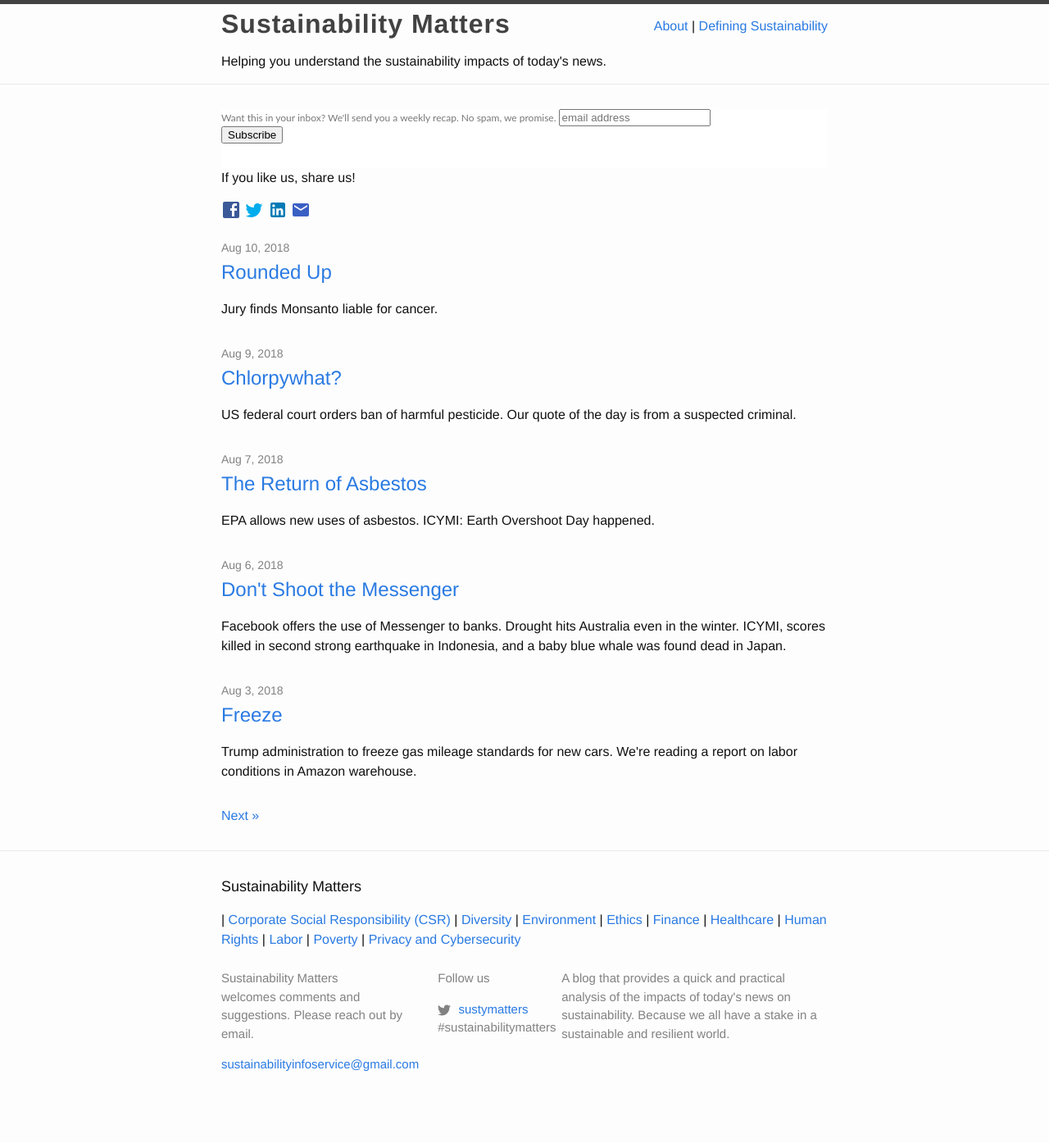
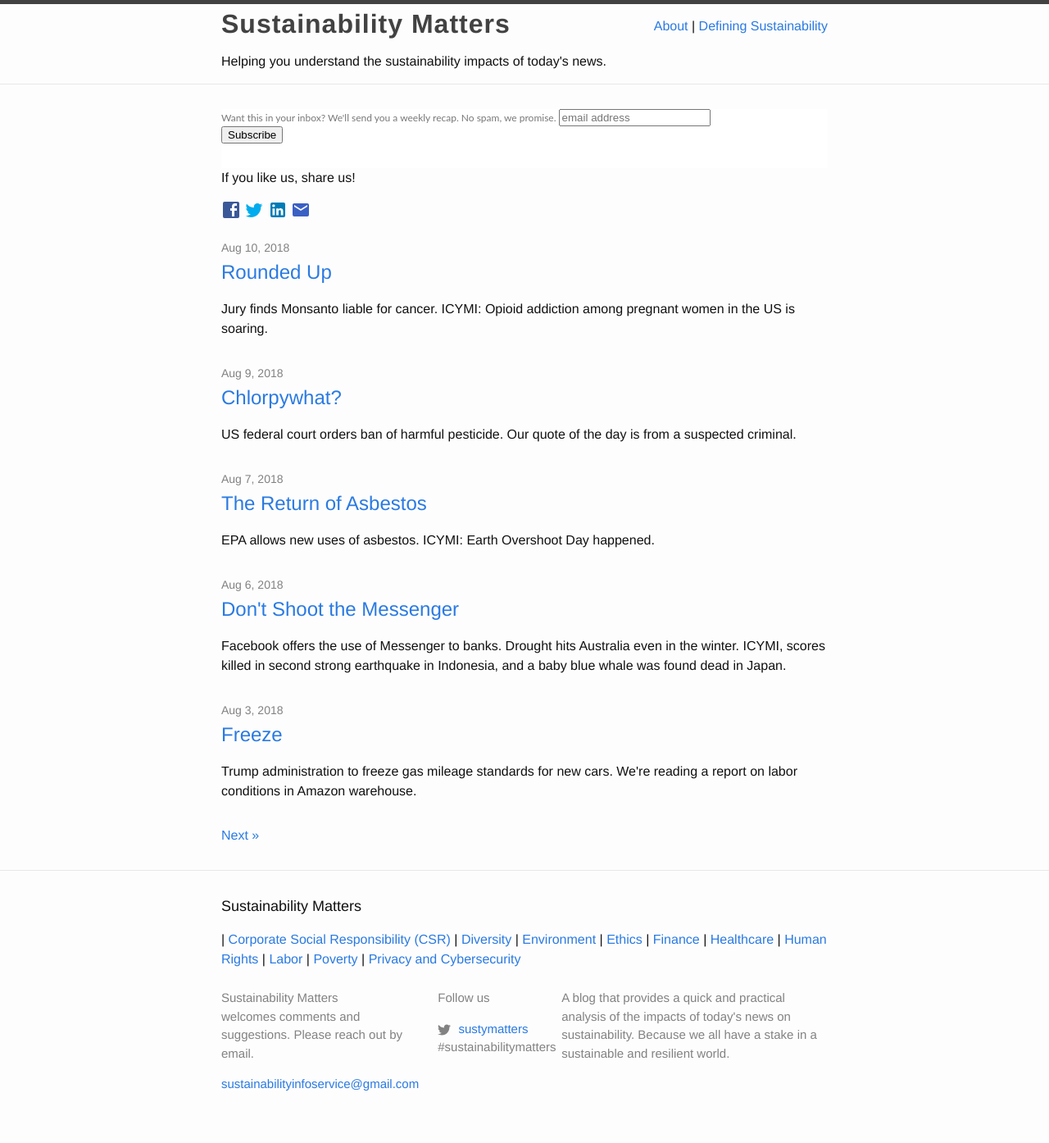
Before and after one commit to Sparkleleuk/Sustainability_Matters, a Jekyll site: the page built from index.html, in a window 1280 px wide. Shown: the whole page at 82% size. Built offline with Jekyll 4.4.1, drawn with Linux system fonts in a browser that asks for light colours; the list of posts is cut into pages by our own code; comment, search, counter and statistics services are not loaded; before the commit the page ends 1370 px from its top, so only the background shows below that.

Commit message:
new post

```diff
--- a/_posts/2018-08-10-monsanto.markdown
+++ b/_posts/2018-08-10-monsanto.markdown
@@ -1,13 +1,13 @@
 ---
 layout: post
 title: "Rounded Up"
-excerpt: "Jury finds Monsanto liable for cancer."
+excerpt: "Jury finds Monsanto liable for cancer. ICYMI: Opioid addiction among pregnant women in the US is soaring."
 categories: [Health]
 ---
 
 ### Jury orders Monsanto to pay nearly $300 million in damages
 
-A jury <a href="https://www.reuters.com/article/us-monsanto-cancer-lawsuit/monsanto-ordered-to-pay-289-million-in-worlds-first-roundup-cancer-trial-idUSKBN1KV2HB" target="_blank">ordered</a> Monsanto, the world's largest manufacturer of pesticides, to pay a terminally ill man $289 million in damages for failing to warn him of the cancer risks of its widely used Roundup and RangerPro pesticide brands. The jury reached a verdict that Roundup causes cancer, ending a landmark eight-week trial tried in a court in San Fransisco, California.
+A jury <a href="https://www.reuters.com/article/us-monsanto-cancer-lawsuit/monsanto-ordered-to-pay-289-million-in-worlds-first-roundup-cancer-trial-idUSKBN1KV2HB" target="_blank">ordered</a> Monsanto, the world's largest manufacturer of pesticides, to pay a terminally-ill man $289 million in damages for failing to warn him of the cancer risks of its widely used Roundup and RangerPro pesticide brands. The jury reached a verdict that Roundup causes cancer, ending a landmark eight-week trial tried in a court in San Fransisco, California.
 
 #### Throwback 2014
 
```
